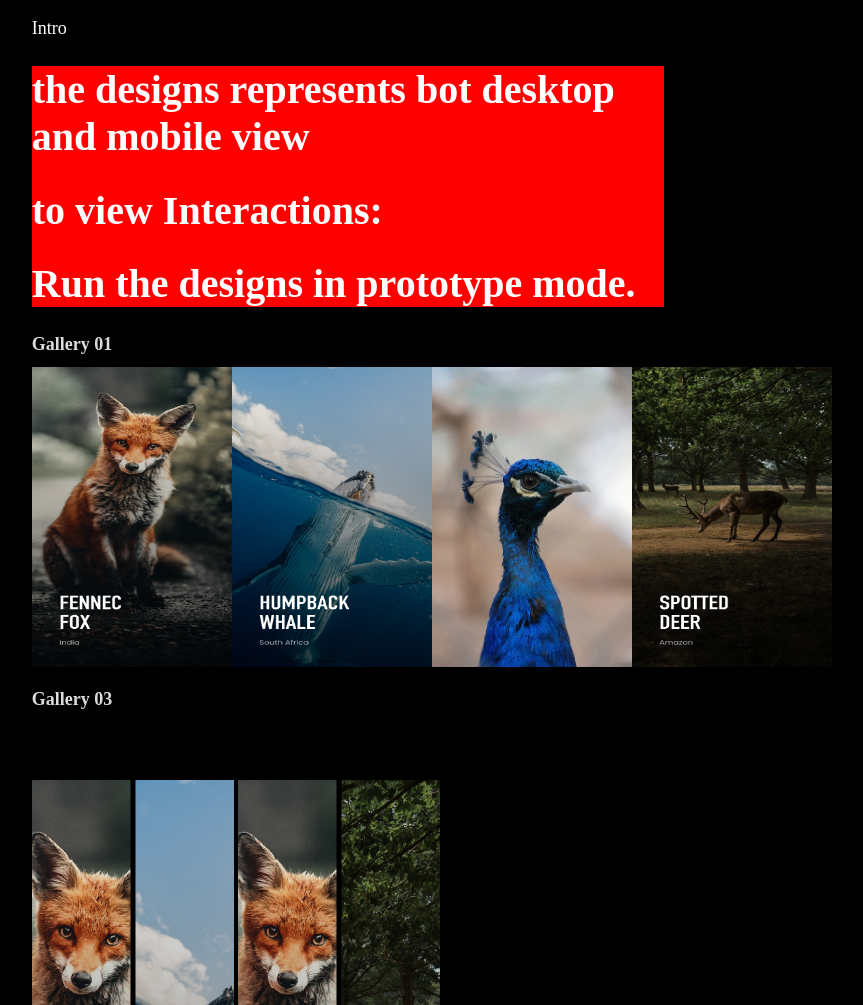
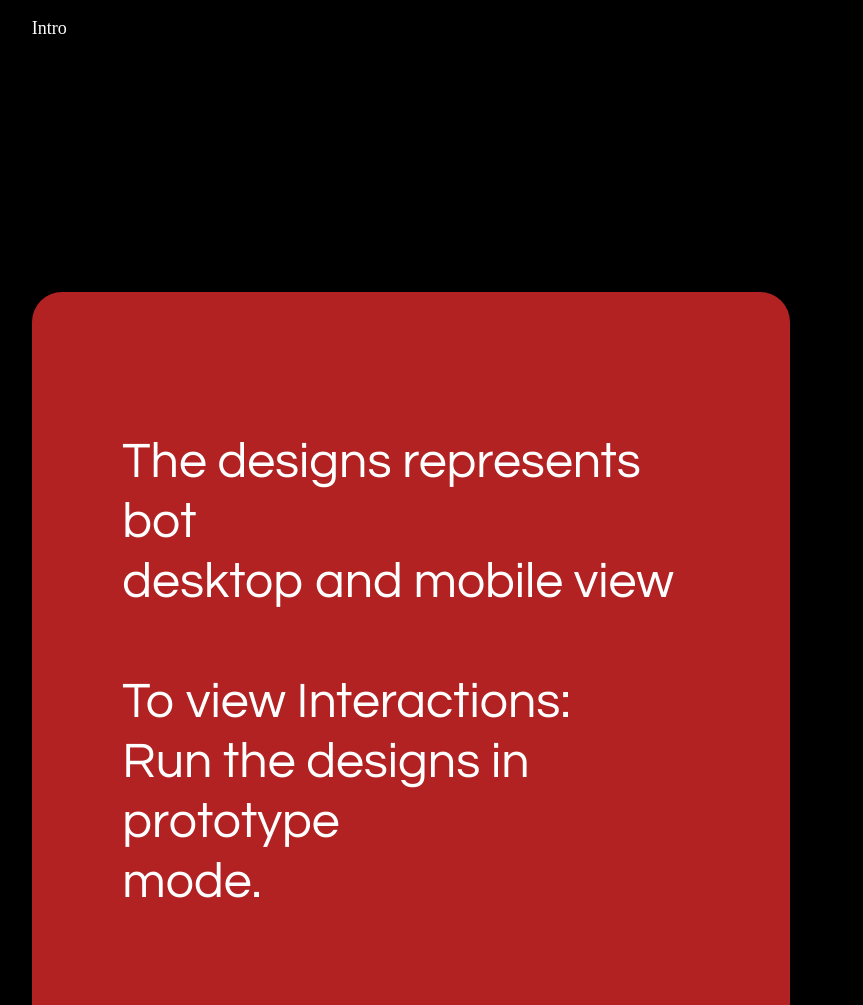
Before and after one commit to IBYIMANA/Task, a plain HTML site: page index.html in a window 1280 px wide. Shown: the top 1005 px of the page, without its empty margins (229-1092 px from the left). Drawn offline with Linux system fonts and the light colour scheme.

Commit message:
javaScript

```diff
--- a/index.css
+++ b/index.css
@@ -5,15 +5,35 @@ body {
     color: white;
     font-size: 18px;
     margin-left: 20%;
+    margin-bottom: 70px;
 }
-.my-div{
-    background-color: red;
-    color: white;
-    height: 50%;
-    width: 50%;
-    margin-left: 20%;
-    font-size: 20px;
+.box {
+    width: 52%;
+    height: 80%;
+    align-items: center;
+    justify-content: center;
+    padding: 50px;
+    margin: 20% auto 0;
+    gap: 10px;
+    border-radius: 30px;
+    background: #B22222;
+    opacity: 1;
+}
+.text {
+    color: #fff;
+    font-size: 2em;
+    text-align: center;
+    font-family: Century Gothic;
+    opacity: 1;
+    padding: 40px;
+}
 
+.text p {
+    font-family: Century Gothic;
+    font-size: 50px;
+    font-weight: 30;
+    line-height: 60px;
+    text-align: left;
 }
 .ga {
     color: gainsboro;
--- a/index.html
+++ b/index.html
@@ -8,18 +8,27 @@
 <body>
     <div>
         <p class="my-class">Intro</p>
+
+    <div class="box">
+        <div class="text">
+    <p>The designs represents bot <br> desktop and mobile view
+    <br><br>
+    To view Interactions:<br>
+    Run the designs in prototype<br>mode.</p>
+        </div>
+        </div>
     </div>
-
-        <div class="my-div">
-           <h1>the designs represents bot desktop and mobile view</h1>
-           <h1>to view Interactions:</h1>
-           <h1>Run the designs in prototype mode.</h1>
-        </div>
         <h1 class="ga"> Gallery 01</h1>
      <div class="image-column ">
         <img src="/image.png" alt="Description of the image">
         <img src="/Image2.png" alt="Description of the image">
-        <img src="/fer.webp" alt="Description of the image">
+        <div class="animal-card">
+            <img src="/image3.jpg" alt="Description of the image">
+            <div class="animal-info">
+                <h2>COMMON BROWN <br> BABOON</h2><br>
+                <p>South Africa</p>
+            </div>
+        </div>
         <img src="/Image4.png" alt="Description of the image">
      </div>
      <div>
```
Also changed, not shown: Challenges/arrayMap.js (added, +21 -0 lines), Challenges/stringTransform.js (added, +19 -0 lines), image3.jpg (added), img1 (1).jpg (added).
